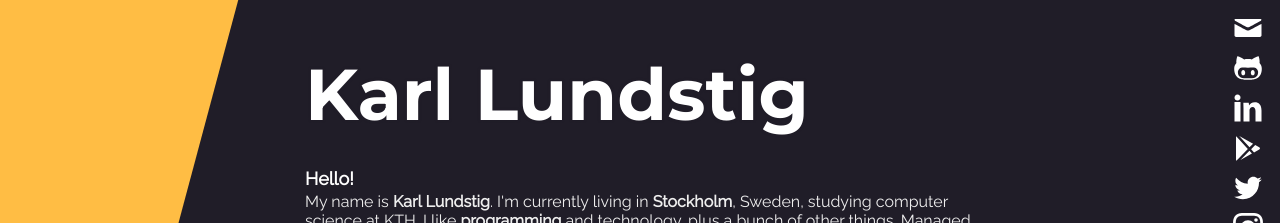
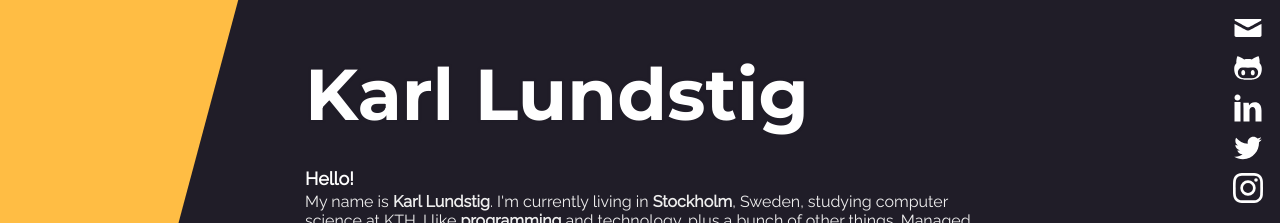
Before and after one commit to lundstig/lundstig.github.io, a plain HTML site: page index.html in a window 1280 px wide. Shown: the top 223 px of the page. Drawn offline with Linux system fonts and the light colour scheme.

Commit message:
Reomve broken google play link

```diff
--- a/index.html
+++ b/index.html
@@ -59,16 +59,6 @@
           C19,7.9,17.1,6.2,14.6,6.2z"/>
         </svg>
       </a>
-      <a href="https://play.google.com/store/apps/developer?id=Karl+Lundstig" target="_blank">
-        <svg version="1.1" id="Google_Play" xmlns="http://www.w3.org/2000/svg" xmlns:xlink="http://www.w3.org/1999/xlink" x="0px"
-           y="0px" viewBox="0 0 20 20" enable-background="new 0 0 20 20" xml:space="preserve">
-        <path d="M4.942627,18.0508423l7.6660156-4.3273926l-1.6452026-1.8234253L4.942627,18.0508423z M2.1422119,2.1231079
-          C2.0543823,2.281311,2,2.4631958,2,2.664917v15.1259766c0,0.2799683,0.1046143,0.5202026,0.2631226,0.710144l7.6265259-7.7912598
-          L2.1422119,2.1231079z M17.4795532,9.4819336l-2.6724854-1.508606l-2.72229,2.7811279l1.9516602,2.1630249l3.4431152-1.9436035
-          C17.7927856,10.8155518,17.9656372,10.5287476,18,10.2279053C17.9656372,9.927063,17.7927856,9.6402588,17.4795532,9.4819336z
-           M13.3649292,7.1592407L4.1452026,1.954834l6.8656616,7.609314L13.3649292,7.1592407z"/>
-        </svg>
-      </a>
       <a href="http://www.twitter.com/karllundstig" target="_blank">
         <!DOCTYPE svg PUBLIC "-//W3C//DTD SVG 1.1//EN" "http://www.w3.org/Graphics/SVG/1.1/DTD/svg11.dtd">
         <svg version="1.1" id="Twitter" xmlns="http://www.w3.org/2000/svg" xmlns:xlink="http://www.w3.org/1999/xlink" x="0px" y="0px"
```
